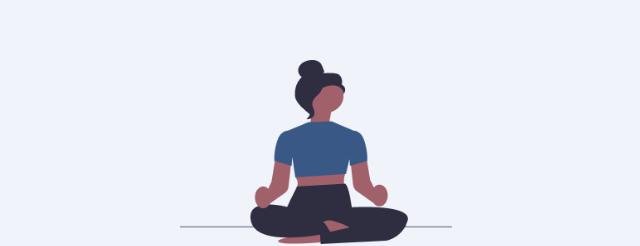
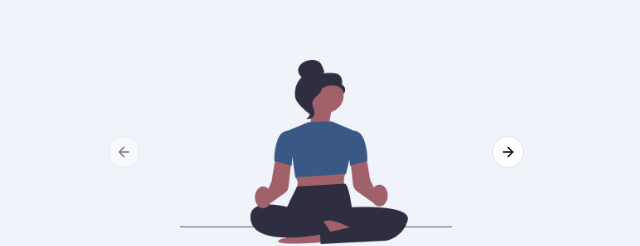
Before and after one commit to ayuugoyal/verdant, a Next.js app: page /sign-up in a window 1280 px wide. Shown: the part 184-430 px from the top of the page, without its empty margins (324-964 px from the left). Built offline with nearby package versions, Linux system fonts and the light colour scheme.

Commit message:
|FEAT|- add slide button

```diff
--- a/src/app/sign-up/page.tsx
+++ b/src/app/sign-up/page.tsx
@@ -22,6 +22,8 @@ import {
   Carousel,
   CarouselContent,
   CarouselItem,
+  CarouselPrevious,
+  CarouselNext,
   type CarouselApi,
 } from "@/components/ui/carousel";
 import Image from "next/image";
@@ -227,6 +229,8 @@ export default function SignUp() {
                 </CarouselItem>
               ))}
             </CarouselContent>
+            <CarouselPrevious />
+            <CarouselNext />
           </Carousel>
           <div className="py-2 text-center text-[#395886]">
             {current == 1 ? (
```
